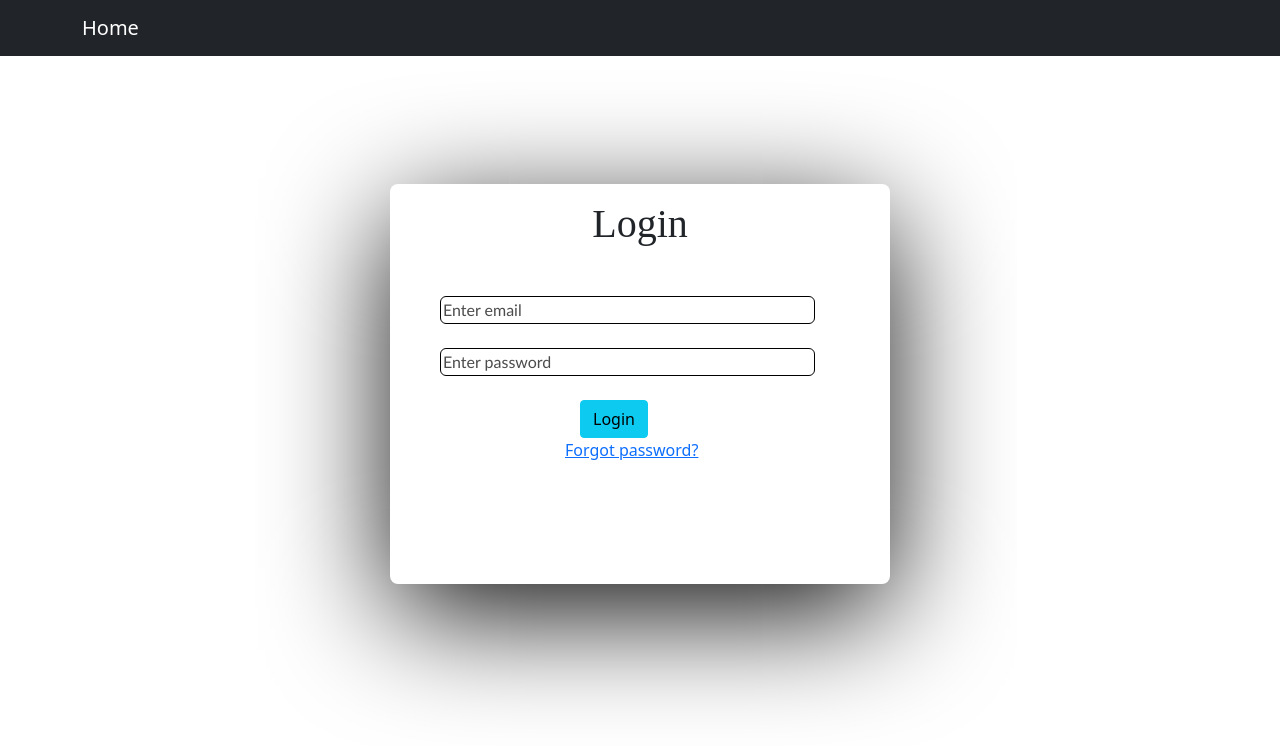
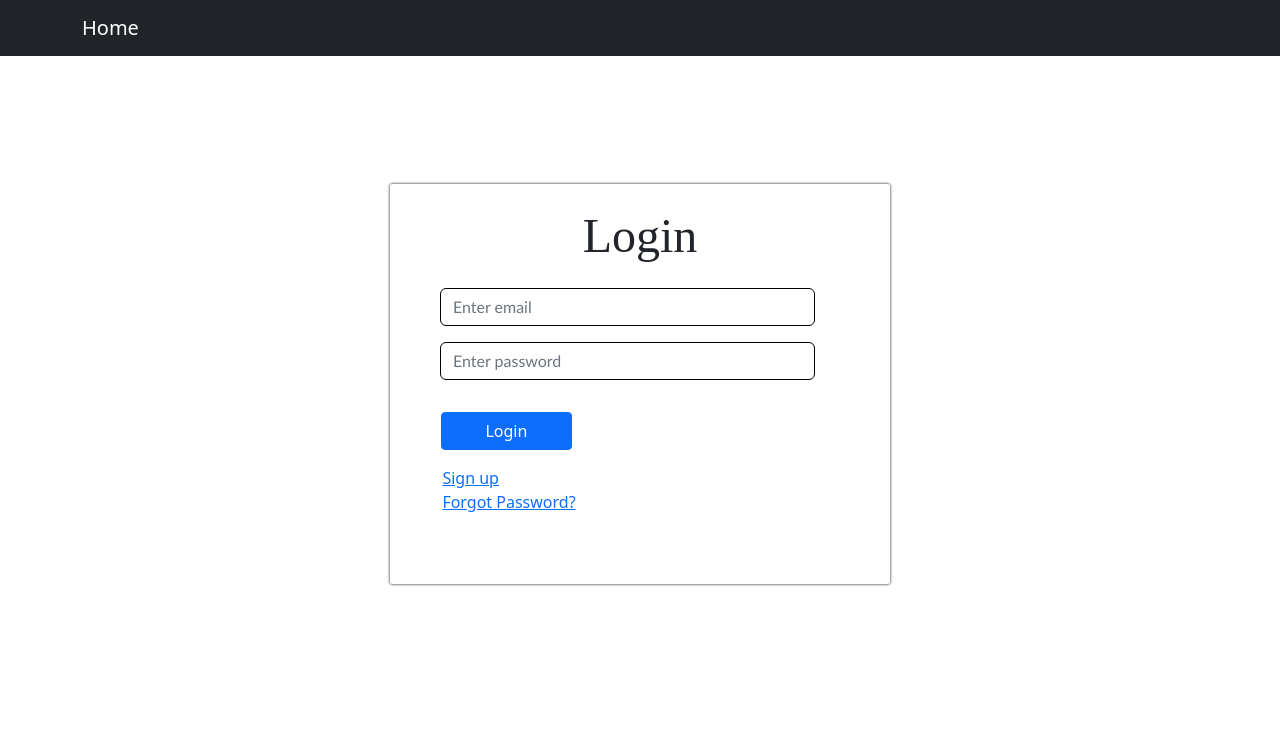
Before and after one commit to JohayerChowdury/shopify-sync, a React (Create React App) app in the folder frontend/: page /login in a window 1280 px wide. Shown: the top 746 px of the page. Built offline with nearby package versions, Linux system fonts and the light colour scheme; no server answers.

Commit message:
Form changes

```diff
--- a/frontend/src/components/UI/PrivateRoute.js
+++ b/frontend/src/components/UI/PrivateRoute.js
@@ -11,6 +11,6 @@ function PrivateRoute({ children }) {
   return auth ? (
     children
   ) : (
-    <Navigate to="/welcome" replace state={{ from: location }} />
+    <Navigate to="/login" replace state={{ from: location }} />
   );
 }
--- a/frontend/src/components/pages/landing/Login.js
+++ b/frontend/src/components/pages/landing/Login.js
@@ -1,6 +1,6 @@
 import React, { useEffect, useState } from 'react';
 import ErrorMsg from '../../UI/ErrorMsg';
-import { Button } from 'react-bootstrap';
+import { Button, Row, Col, Form } from 'react-bootstrap';
 import './styles.css';
 import { useNavigate } from 'react-router-dom';
 
@@ -61,43 +61,41 @@ const Login = () => {
   };
 
   return (
-    <div className="login-form-container">
-      <div className="form-title">
-        <h1>Login</h1>
+    <div className = "login-form-container">
+      <div className = "form-title">
+        Login
       </div>
+      <Form onSubmit = {handleSubmit}>
+        <Row className = "mb-3">
+          <Form.Group as = {Col} controlId = "formGridEmail">
+            {/* <Form.Label>Email</Form.Label> */}
+            <Form.Control type = "email" name = "email" placeholder = "Enter email"/>
+          </Form.Group>
+        </ Row>
+        <Row className = "mb-3">
+          <Form.Group as = {Col} controlId = "formGridEmail">
+            {/* <Form.Label>Password</Form.Label> */}
+            <Form.Control type = "password" name = "password" placeholder = "Enter password"></Form.Control>
+          </Form.Group>
+        </Row>
+        <Row className='mb-3'>
+          {errorMsg && <ErrorMsg msg = {errorMsg} /> }
+        </Row>
+        <Row className = "mb-3">
+          <Button variant = "primary" type = "submit" style = {{marginLeft: "12%" , width: "25%"}}>
+            Login
+          </Button>
+        </Row>
+        <Row className = "mb-3">
+          <a href = "/register" style = {{marginLeft: "10%"}}>
+            Sign up
+          </a>
+          <a href = "/verify-user" style = {{marginLeft: "10%"}}>
+            Forgot Password?
+          </a>
+        </Row>
+      </Form>
       <br />
-      {errorMsg && <ErrorMsg msg={errorMsg} />}
-
-      <form onSubmit={handleSubmit}>
-        <div className="input">
-          <input
-            type="email"
-            id="email"
-            name="email"
-            value={inputUser.email}
-            required
-            onChange={(e) => handleInputChange('email', e.target.value)}
-            placeholder="Enter email"
-          />
-        </div>
-        <br />
-
-        <div className="input">
-          <input
-            type="password"
-            name="password"
-            value={inputUser.password}
-            onChange={(e) => handleInputChange('password', e.target.value)}
-            placeholder="Enter password"
-          />
-        </div>
-        <br />
-
-        <Button variant="info" type="submit" style = {{marginLeft: "38%"}}>
-          Login
-        </Button>
-      </form>
-      <a href="/verify-user" style = {{marginLeft: "35%"}}>Forgot password?</a>
     </div>
   );
 };
--- a/frontend/src/components/pages/landing/Register.js
+++ b/frontend/src/components/pages/landing/Register.js
@@ -92,7 +92,7 @@ const Register = () => {
         <Row className='mb-3'>
         <Form.Group as={Col} controlId="formGridEmail">
           <Form.Label>Email</Form.Label>
-          <Form.Control  placeholder="Enter email" />
+          <Form.Control name = "email" placeholder="Enter email" />
         </Form.Group>
           <Form.Group as={Col} controlId="formGridFullname">
             <Form.Label>Full Name</Form.Label>
@@ -115,16 +115,22 @@ const Register = () => {
         </Row>
         <br />
         {errorMsg && <ErrorMsg msg={errorMsg} />}
-        <Button variant = "primary" type = "submit" style = {{margin: -20 -50 , position: "relative", top: "50%", left: "50%"}}>
+
+        <Row className = "mb-3">
+
+        <Button variant = "primary" type = "submit">
           Register
         </Button>
+        </Row>
+        <a href = "/login">
+          Have an account? Login
+        </a>
         <br />
         <br />
-        <Button variant = "primary" href = "/login" style={{marginLeft: "25%"}}>
-          Have an account? Login
-        </Button>
+
 
       </Form>
+
     </div>
   );
 };
--- a/frontend/src/components/pages/landing/styles.css
+++ b/frontend/src/components/pages/landing/styles.css
@@ -4,18 +4,18 @@
   height: 400px;
   width: 500px;
   margin: auto;
-  box-shadow: 0px 30px 125px -5px #000;
+  box-shadow: 0px 0px 3px #000;
   margin-top: 10%;
-  border-radius: 8px;
+  border-radius: 2px;
 }
 .register-form-container {
   position: relative;
   height: 600px;
   width: 500px;
   margin: auto;
-  box-shadow: 0px 30px 125px -5px #000;
+  box-shadow: 0px 0px 3px #000;
   margin-top: 10%;
-  border-radius: 8px;
+  border-radius: 2px;
   padding: 20px;
 
 }
--- a/frontend/src/components/pages/user/VerifyUser.js
+++ b/frontend/src/components/pages/user/VerifyUser.js
@@ -1,7 +1,7 @@
 import React, { useEffect, useState } from 'react';
 import ErrorMsg from '../../UI/ErrorMsg';
 import SuccessMsg from '../../UI/SuccessMsg';
-import { Button } from 'react-bootstrap';
+import { Button, Form, Col, Row } from 'react-bootstrap';
 import '../landing/styles.css';
 import { useNavigate } from 'react-router-dom';
 import axios from 'axios';
@@ -55,24 +55,18 @@ const VerifyUser = () => {
                 <h1>Verify User</h1>
             </div>
             <br />
-            {errorMsg && <ErrorMsg msg = {errorMsg} /> }
-            {successMsg && <SuccessMsg msg = {successMsg} />}
-            <form onSubmit = {handleSubmit}>
-                <div className = "input">
-                    <input
-                    type = "email"
-                    id = "email"
-                    name = "email"
-                    value = {inputUser.email}
-                    required
-                    onChange = {(e) => handleInputChange('email', e.target.value)}
-                    placeholder = "Enter email"
-                    />
-                    <Button variant = "info" type = "submit" style = {{marginLeft: "38%"}}>
-                       Submit
-                    </Button>
-                </div>
-            </form>
+            <Form onSubmit = {handleSubmit}>
+                <Row className = "mb-3">
+                <Form.Group as = {Col} controlId = "formGridEmail">
+                    <Form.Label style = {{marginLeft: "10%"}}>Email</Form.Label>
+                    <Form.Control name = "email" placeholder = "Enter email" required style = {{marginLeft: "10%" ,width: "80%"}}/>
+                </Form.Group>
+                </Row>
+                <br />
+                <Button type = "submit" variant = "primary" style = {{marginLeft: "10%" ,width: "80%"}} >
+                    Submit
+                </Button>
+            </Form>
         </div>
 
 
```
